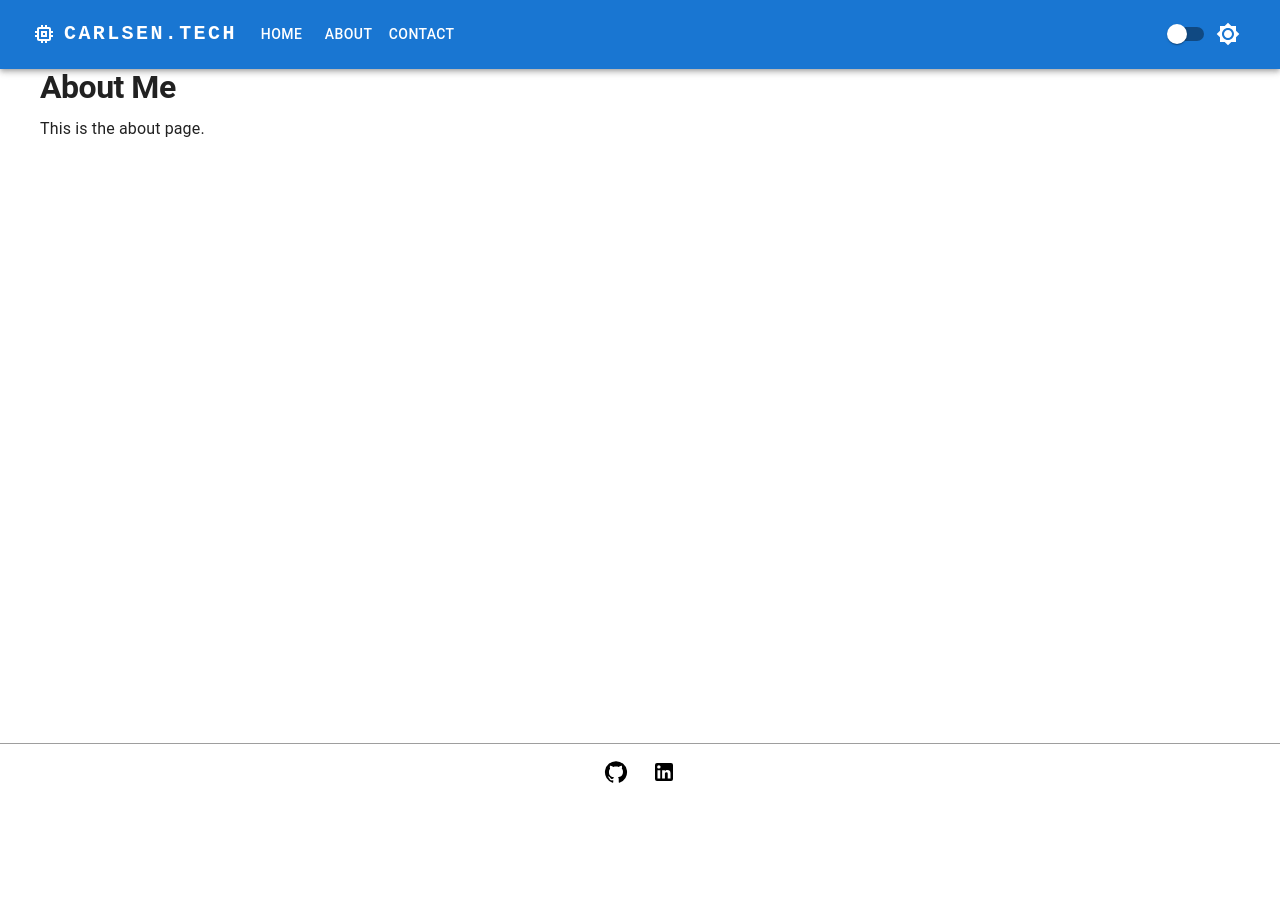
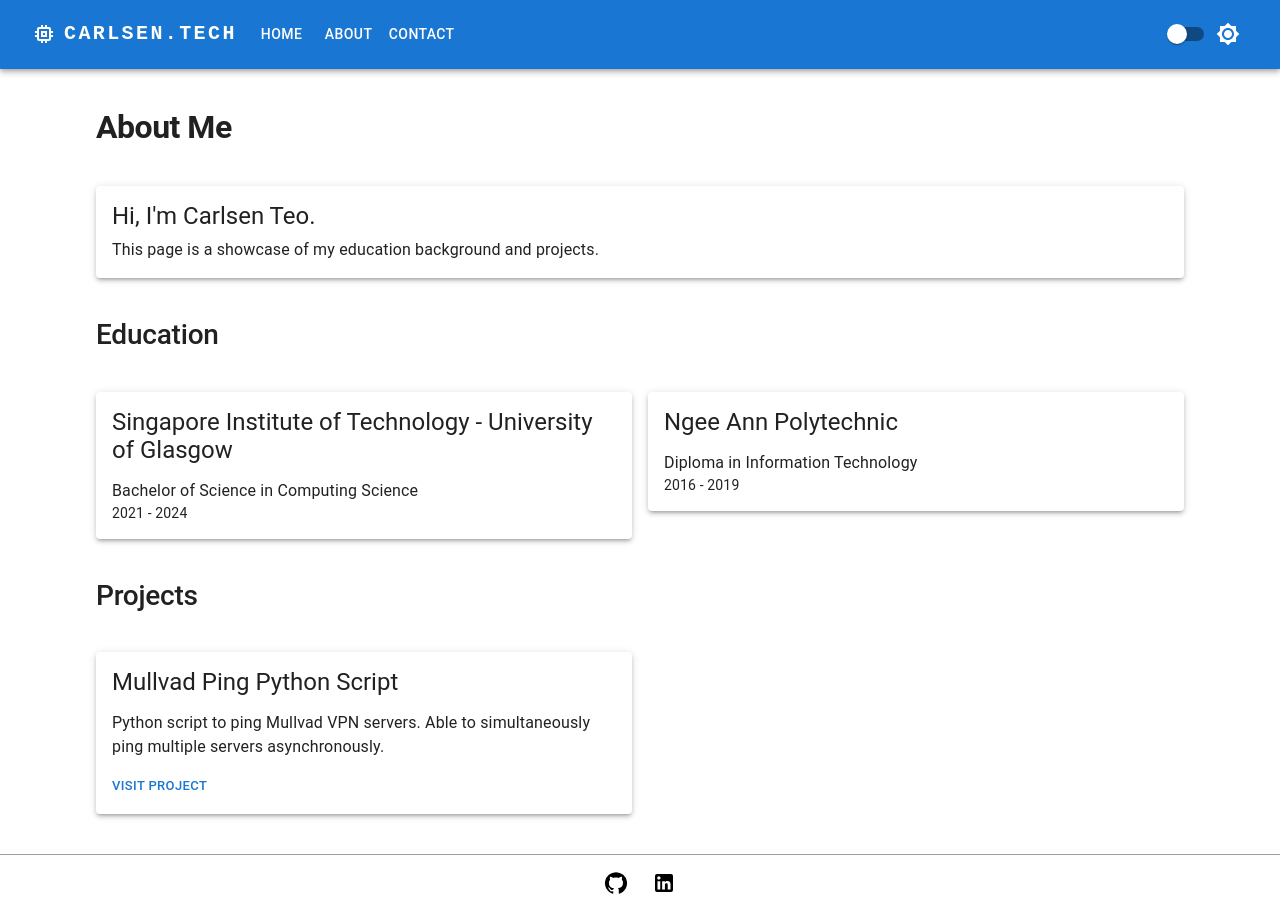
Before and after one commit to Wind1337/mywebsite, a React (Create React App) app: page /about in a window 1280 px wide. Before the commit the page ends 800 px from the top, so only its background shows below. Built offline with nearby package versions, Linux system fonts and the light colour scheme.

Commit message:
Add content to About page

```diff
--- a/src/components/About.js
+++ b/src/components/About.js
@@ -1,12 +1,120 @@
 import React from "react";
 import Box from "@mui/material/Box";
+import Button from "@mui/material/Button";
 import Typography from "@mui/material/Typography";
+import Grid from "@mui/material/Grid";
+import Paper from "@mui/material/Paper";
+
+import { useTheme } from "@mui/material/styles";
 
 function About() {
+  const theme = useTheme();
+
+  // Array of education details
+  const education = [
+    {
+      title: "Singapore Institute of Technology - University of Glasgow",
+      description: "Bachelor of Science in Computing Science",
+      time: "2021 - 2024",
+    },
+    {
+      title: "Ngee Ann Polytechnic",
+      description: "Diploma in Information Technology",
+      time: "2016 - 2019",
+    },
+  ];
+
+  // Array of project details
+  const projects = [
+    {
+      title: "Mullvad Ping Python Script",
+      description:
+        "Python script to ping Mullvad VPN servers. Able to simultaneously ping multiple servers asynchronously.",
+      link: "https://github.com/Wind1337/mullvad-ping-py",
+    },
+  ];
+
   return (
-    <Box>
-      <Typography variant="h1" gutterBottom>About Me</Typography>
-      <Typography variant="body1" gutterBottom>This is the about page.</Typography>
+    <Box
+      sx={{
+        flexGrow: 1,
+        mx: {
+          xs: 1,
+          md: 7,
+        },
+      }}
+    >
+      <Typography sx={{ my: 5 }} variant="h1" gutterBottom>
+        About Me
+      </Typography>
+      <Paper
+        elevation={3}
+        sx={{ p: 2, bgcolor: theme.palette.background.paper }}
+      >
+        <Typography variant="h3" gutterBottom>
+          Hi, I'm Carlsen Teo.
+        </Typography>
+        <Typography variant="body1">
+          This page is a showcase of my education background and projects.
+        </Typography>
+      </Paper>
+
+      <Typography sx={{ my: 5 }} variant="h2" gutterBottom>
+        Education
+      </Typography>
+
+      <Grid container spacing={2}>
+        {education.map((education, index) => (
+          <Grid item xs={12} md={6} key={index}>
+            <Paper
+              elevation={3}
+              sx={{ p: 2, bgcolor: theme.palette.background.paper }}
+            >
+              <Typography variant="h3" gutterBottom>
+                {education.title}
+              </Typography>
+              <Typography variant="body1" sx={{ pt: 0.8 }}>
+                {education.description}
+              </Typography>
+              <Typography variant="body2">{education.time}</Typography>
+            </Paper>
+          </Grid>
+        ))}
+      </Grid>
+
+      <Typography sx={{ my: 5 }} variant="h2" gutterBottom>
+        Projects
+      </Typography>
+
+      <Grid container spacing={2}>
+        {projects.map((project, index) => (
+          <Grid item xs={12} md={6} key={index}>
+            <Paper
+              elevation={3}
+              sx={{ p: 2, bgcolor: theme.palette.background.paper }}
+            >
+              <Typography variant="h3" gutterBottom>
+                {project.title}
+              </Typography>
+              <Typography variant="body1" sx={{ pt: 0.8 }}>
+                {project.description}
+              </Typography>
+              <Typography variant="body2">{project.time}</Typography>
+              <Button
+                sx={{ p: 0, pt: 1, mt: 1 }}
+                variant="text"
+                size="small"
+                color="primary"
+                href={project.link}
+                target="_blank"
+                rel="noopener noreferrer"
+              >
+                Visit Project
+              </Button>
+            </Paper>
+          </Grid>
+        ))}
+      </Grid>
     </Box>
   );
 }
```
